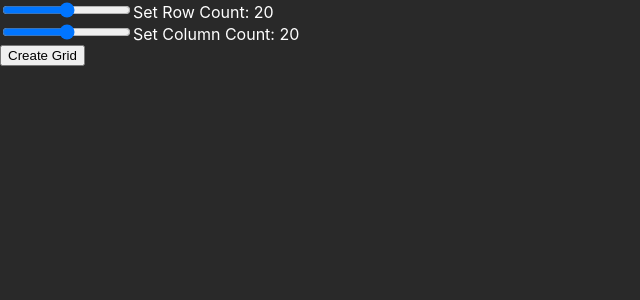
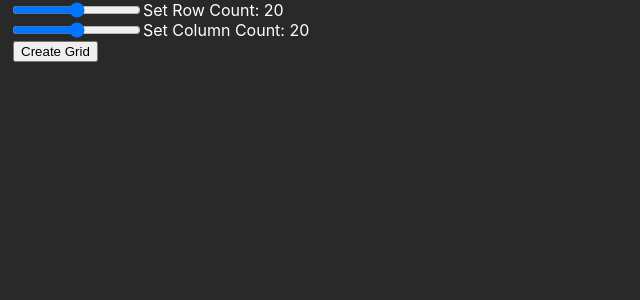
Before and after one commit to vik-ma/pathfinding-race, a React (Create React App) app: page / in a window 1280 px wide. Shown: the top 300 px of the page, without its empty margins (0-640 px from the left). Built offline with nearby package versions, Linux system fonts and the light colour scheme.

Commit message:
Updated styling of GridCustomizer

```diff
--- a/src/App.css
+++ b/src/App.css
@@ -3,7 +3,16 @@ body {
     background-color: #292929;
 }
 
+.sliderContainer {
+    margin-left: 10px;
+    display: flex;
+    align-items: stretch;
+    justify-content:flex-start;
+}
 
+.buttonContainer {
+    margin-left: 13px;
+}
 
 .node {
     border: 1px solid white;
--- a/src/PathfindingVisualizer/GridCustomizer.js
+++ b/src/PathfindingVisualizer/GridCustomizer.js
@@ -7,7 +7,7 @@ export const GridCustomizer = () => {
 
   return (
     <div>
-      <div>
+      <div className="sliderContainer">
         <input
           type="range"
           min="10"
@@ -16,8 +16,8 @@ export const GridCustomizer = () => {
           defaultValue="SLIDER_DEFAULT_VALUE"
           onChange={(e) => setRowCount(e.target.value)}
         ></input>
-        Set Row Count: {rowCount}
-        <br />
+        Set Row Count: {rowCount}</div>
+        <div className="sliderContainer">
         <input
           type="range"
           min="10"
@@ -28,9 +28,9 @@ export const GridCustomizer = () => {
         ></input>
         Set Column Count: {colCount}
         <br />
-        <button>Create Grid</button>
-      </div>
-      <div></div>
+        </div>
+
+      <div className="buttonContainer"><button>Create Grid</button></div>
     </div>
   );
 };
```
